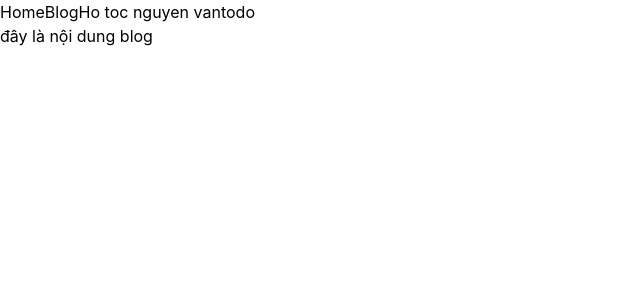
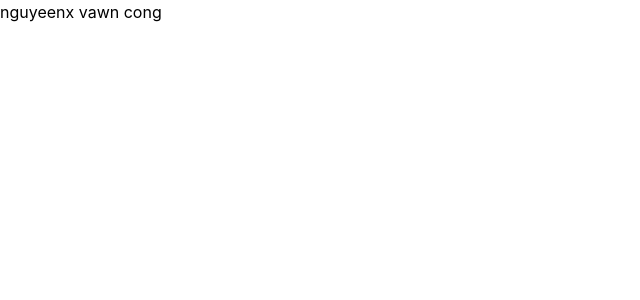
Before and after one commit to nguyenvancongdev/congnguyendev, a Next.js app: page / in a window 1280 px wide. Shown: the top 300 px of the page, without its empty margins (0-640 px from the left). Built offline with nearby package versions, Linux system fonts and the light colour scheme.

Commit message:
update index.tsx

```diff
--- a/pages/index.tsx
+++ b/pages/index.tsx
@@ -7,8 +7,9 @@ const Home: NextPage = () => {
   const router = useRouter()
   return (
    <>
-   <Menu />
-   <Blog/>
+
+
+   nguyeenx vawn cong
    </>
   )
 }
```
